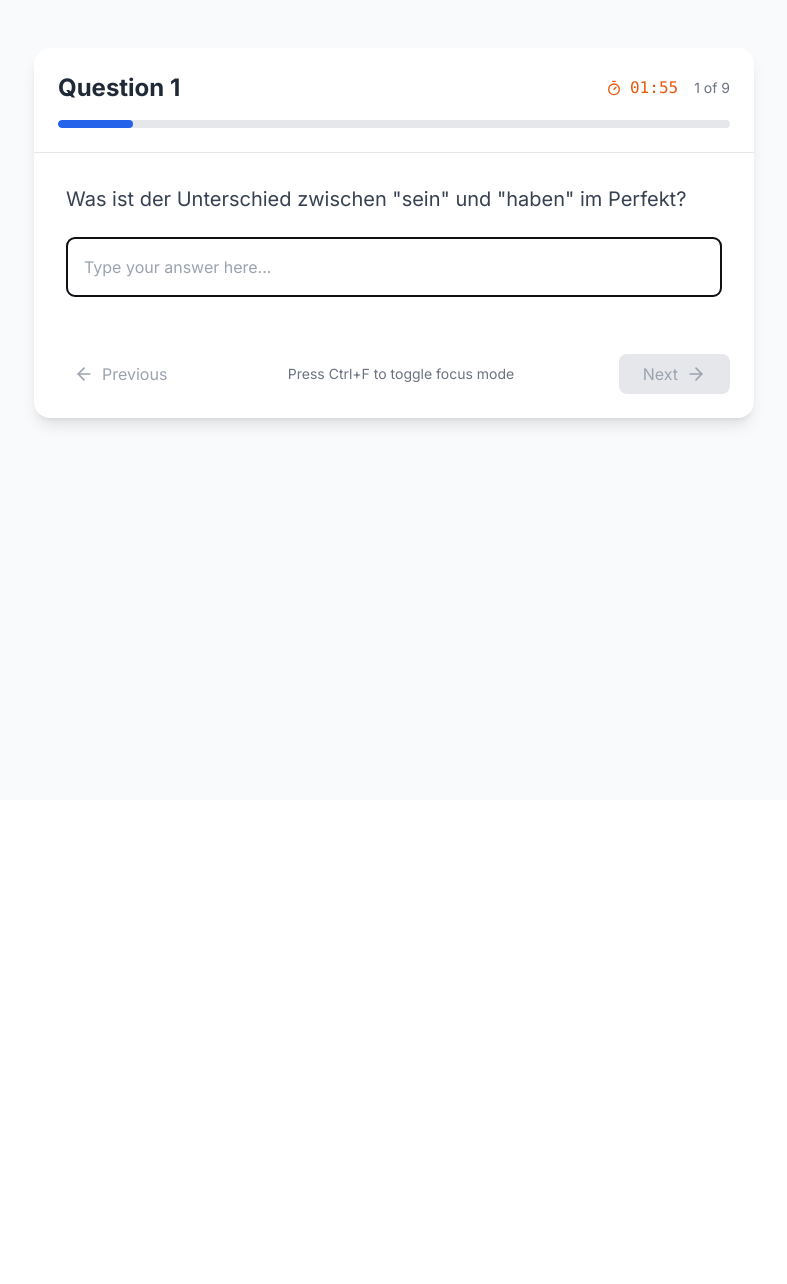
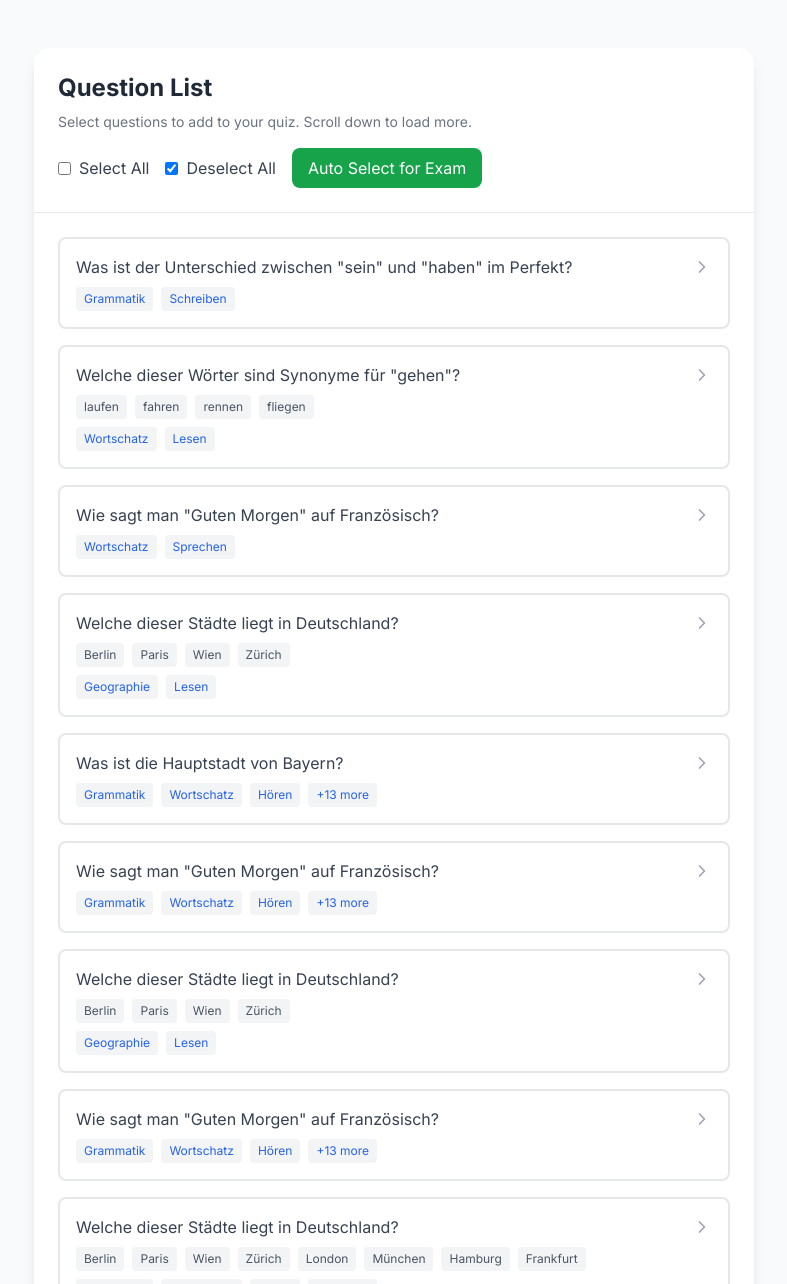
Before and after one commit to pshaddel/practice-makes-perfect, a Next.js app: page /questions in a window 1280 px wide. Shown: the top 1284 px of the page, without its empty margins (246-1033 px from the left). Before the commit the page ends 800 px from the top, so only its background shows below. Built offline with nearby package versions, Linux system fonts and the light colour scheme.

Commit message:
add a very basic ui version

```diff
--- a/app/components/QuizComponent.tsx
+++ b/app/components/QuizComponent.tsx
@@ -53,17 +53,13 @@ export default function QuizComponent({ config }: QuizComponentProps) {
   const currentQuestion = questions[currentIndex];
   const isLastQuestion = currentIndex === questions.length - 1;
 
-  const [isQuizStarted, setIsQuizStarted] = useState(true);
+  const [isQuizStarted, setIsQuizStarted] = useState(false);
   const [selectedQuestions, setSelectedQuestions] = useState<Question[]>([]);
 
   const handleSelectQuestions = (questions: Question[]) => {
     setSelectedQuestions(questions);
     setIsQuizStarted(true);
   };
-
-  if (!isQuizStarted) {
-    return <QuestionList questions={config.questions} onSelectQuestions={handleSelectQuestions} />;
-  }
 
   useEffect(() => {
     setIsQuestionTimeUp(false);
@@ -166,6 +162,11 @@ export default function QuizComponent({ config }: QuizComponentProps) {
     window.addEventListener('keydown', handleKeyDown);
     return () => window.removeEventListener('keydown', handleKeyDown);
   }, [currentIndex, currentAnswer, currentQuestion, isQuestionTimeUp, isAnimating]);
+
+  if (!isQuizStarted) {
+    return <QuestionList questions={config.questions} onSelectQuestions={handleSelectQuestions} />;
+  }
+
 
   return (
     <div className={`min-h-screen transition-colors duration-500 ${
--- a/app/components/question-list.tsx
+++ b/app/components/question-list.tsx
@@ -12,6 +12,7 @@ interface QuestionListProps {
 export default function QuestionList({ questions, onSelectQuestions }: QuestionListProps) {
     const [selectedQuestions, setSelectedQuestions] = useState<Question[]>([]);
     const [visibleQuestions, setVisibleQuestions] = useState<Question[]>([]);
+    const [autoselectModalOpen, setAutoselectModalOpen] = useState(false);
     const [page, setPage] = useState(1);
     const loader = useRef(null);
 
@@ -56,8 +57,19 @@ export default function QuestionList({ questions, onSelectQuestions }: QuestionL
         });
     };
 
+
+
     return (
         <div className="min-h-screen bg-gray-50">
+            {autoselectModalOpen && (
+                <AutoSelectModal
+                    onClose={() => setAutoselectModalOpen(false)}
+                    onSelectQuestions={(questions) => {
+                        setSelectedQuestions(questions);
+                        onSelectQuestions(questions);
+                    }}
+                />
+            )}
             <div className="max-w-3xl mx-auto p-6 pt-12">
                 <div className="bg-white rounded-2xl shadow-lg overflow-hidden">
                     <div className="p-6 border-b border-gray-200">
@@ -88,6 +100,16 @@ export default function QuestionList({ questions, onSelectQuestions }: QuestionL
                                 />
                                 <span className="text-gray-700">Deselect All</span>
                             </label>
+                            <button
+                                onClick={() => {
+                                    // open a modal to select the number of questions
+                                    // then select random questions
+                                    setAutoselectModalOpen(true);
+                                }}
+                                className="px-4 py-2 bg-green-600 text-white rounded-lg transition-all duration-200 hover:bg-green-700"
+                            >
+                                Auto Select for Exam
+                            </button>
                         </div>
                     </div>
                     <div className="p-6">
@@ -108,18 +130,31 @@ export default function QuestionList({ questions, onSelectQuestions }: QuestionL
                                         ) : (
                                             <ChevronRight className="w-5 h-5 text-gray-400" />
                                         )}
+
                                     </div>
+                                    {question.type === 'multiple-choice' && (
+                                        <div className="mt-2 flex flex-wrap gap-2 max-w-full">
+                                            {question.choices?.map((choice, index) => (
+                                                <span
+                                                    key={index}
+                                                    className="px-2 py-1 bg-gray-100 text-gray-600 rounded text-xs"
+                                                >
+                                                    {choice.text}
+                                                </span>
+                                            ))}
+                                        </div>
+                                    )}
                                     <div className="mt-2 flex flex-wrap gap-2 max-w-full">
                                         {question.tags.slice(0, 3).map((tag) => (
                                             <span
                                                 key={tag}
-                                                className="px-2 py-1 bg-gray-100 text-gray-600 rounded text-xs"
+                                                className="px-2 py-1 bg-gray-100 text-blue-600 rounded text-xs"
                                             >
                                                 {tag}
                                             </span>
                                         ))}
                                         {question.tags.length > 3 && (
-                                            <span className="px-2 py-1 bg-gray-100 text-gray-600 rounded text-xs">
+                                            <span className="px-2 py-1 bg-gray-100 text-blue-600 rounded text-xs">
                                                 +{question.tags.length - 3} more
                                             </span>
                                         )}
@@ -145,3 +180,34 @@ export default function QuestionList({ questions, onSelectQuestions }: QuestionL
         </div>
     );
 }
+
+function AutoSelectModal({ onClose, onSelectQuestions }: { onClose: () => void; onSelectQuestions: (questions: Question[]) => void }) {
+    // there is a text box to enter the number of questions
+    // and a button to select random questions and directly go to quiz
+    return (
+        <div className="fixed inset-0 bg-black bg-opacity-50 flex items-center justify-center">
+            <div className="bg-white rounded-lg p-6 max-w-xl w-full">
+                <h2 className="text-2xl font-bold text-gray-800">Auto Select Questions</h2>
+                <p className="text-sm text-gray-500 mt-2">
+                    Enter the number of questions you want to select randomly.
+                </p>
+                <div className="mt-4 flex items-center space-x-4">
+                    <input
+                        type="number"
+                        className="w-20 px-4 py-2 border border-gray-200 rounded-lg"
+                    />
+                    <button
+                        onClick={() => {
+                            // select random questions
+                            // then call onSelectQuestions
+                            onClose();
+                        }}
+                        className="px-4 py-2 bg-green-600 text-white rounded-lg transition-all duration-200 hover:bg-green-700"
+                    >
+                        Select Questions
+                    </button>
+                </div>
+            </div>
+        </div>
+    );
+}
--- a/app/data/sampleQuestions.ts
+++ b/app/data/sampleQuestions.ts
@@ -104,8 +104,29 @@ export const questions: Question[] = [
       { id: 'berlin', text: 'Berlin' },
       { id: 'paris', text: 'Paris' },
       { id: 'wien', text: 'Wien' },
-      { id: 'zürich', text: 'Zürich' }
+      { id: 'zürich', text: 'Zürich' },
+      { id: 'london', text: 'London' },
+      { id: 'münchen', text: 'München' },
+      { id: 'hamburg', text: 'Hamburg' },
+      { id: 'frankfurt', text: 'Frankfurt' }
     ]
   },
+  {
+    id: '10',
+    text: 'Welche Satz ist richtig?',
+    type: 'multiple-choice',
+    duration: 45,
+    tags: availableTags,
+    choices: [
+      { id: 'ich bin in München', text: 'Ich bin in München' },
+      { id: 'ich bin in Berlin', text: 'Ich bin in Berlin' },
+      { id: 'ich bin in Hamburg', text: 'Ich bin in Hamburg' },
+      { id: 'ich bin in Frankfurt', text: 'Ich bin in Frankfurt am Main' },
+      { id: 'ich bin in Köln', text: 'Ich bin in Köln' },
+      { id: 'ich bin in Stuttgart', text: 'Ich bin in Stuttgart' },
+      { id: 'ich bin in Düsseldorf', text: 'Ich bin in Düsseldorf' },
+      { id: 'ich bin in Dortmund', text: 'Ich bin in Dortmund' }
+    ]
+  }
   // Add more sample questions as needed
 ];
```
